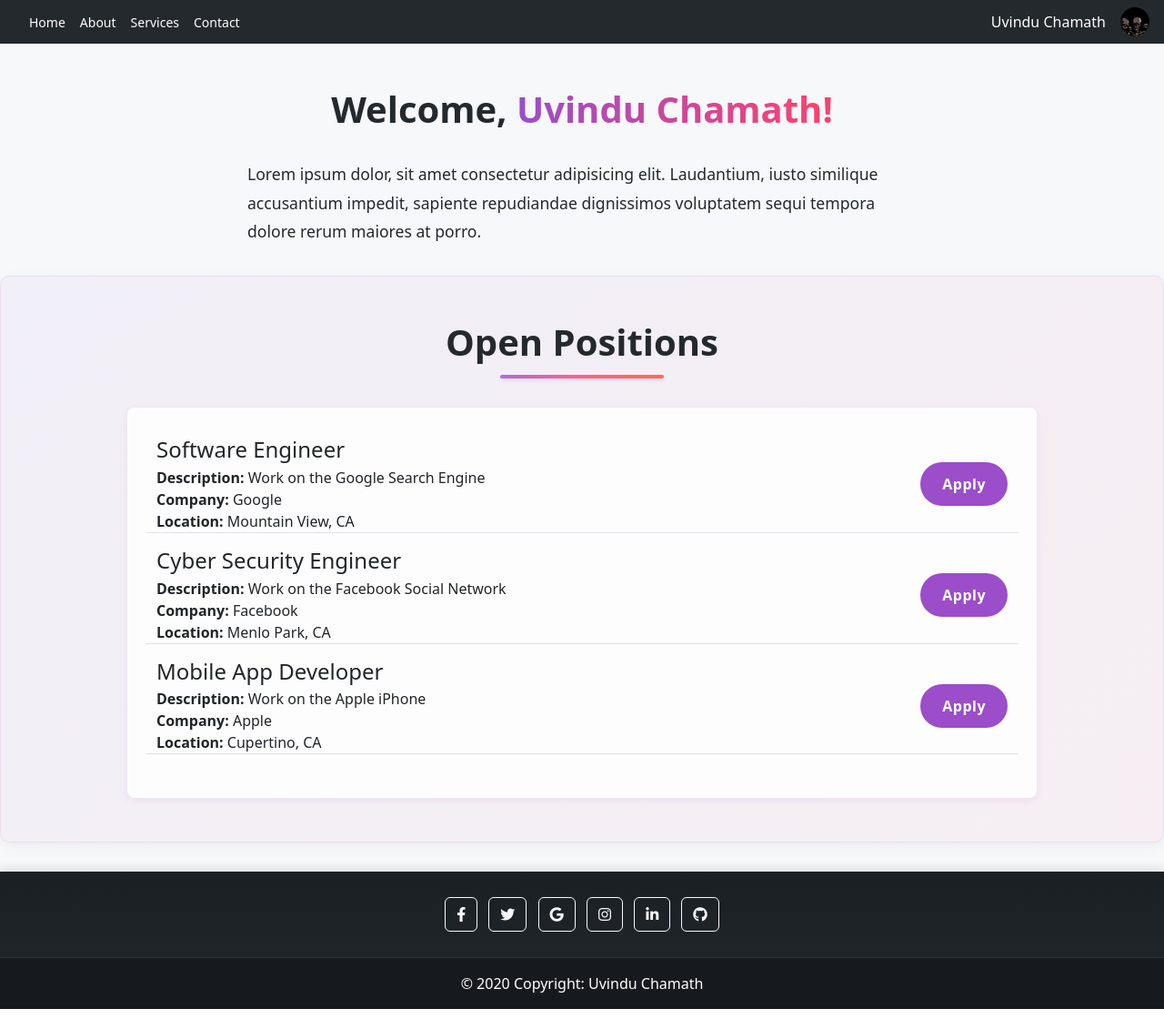
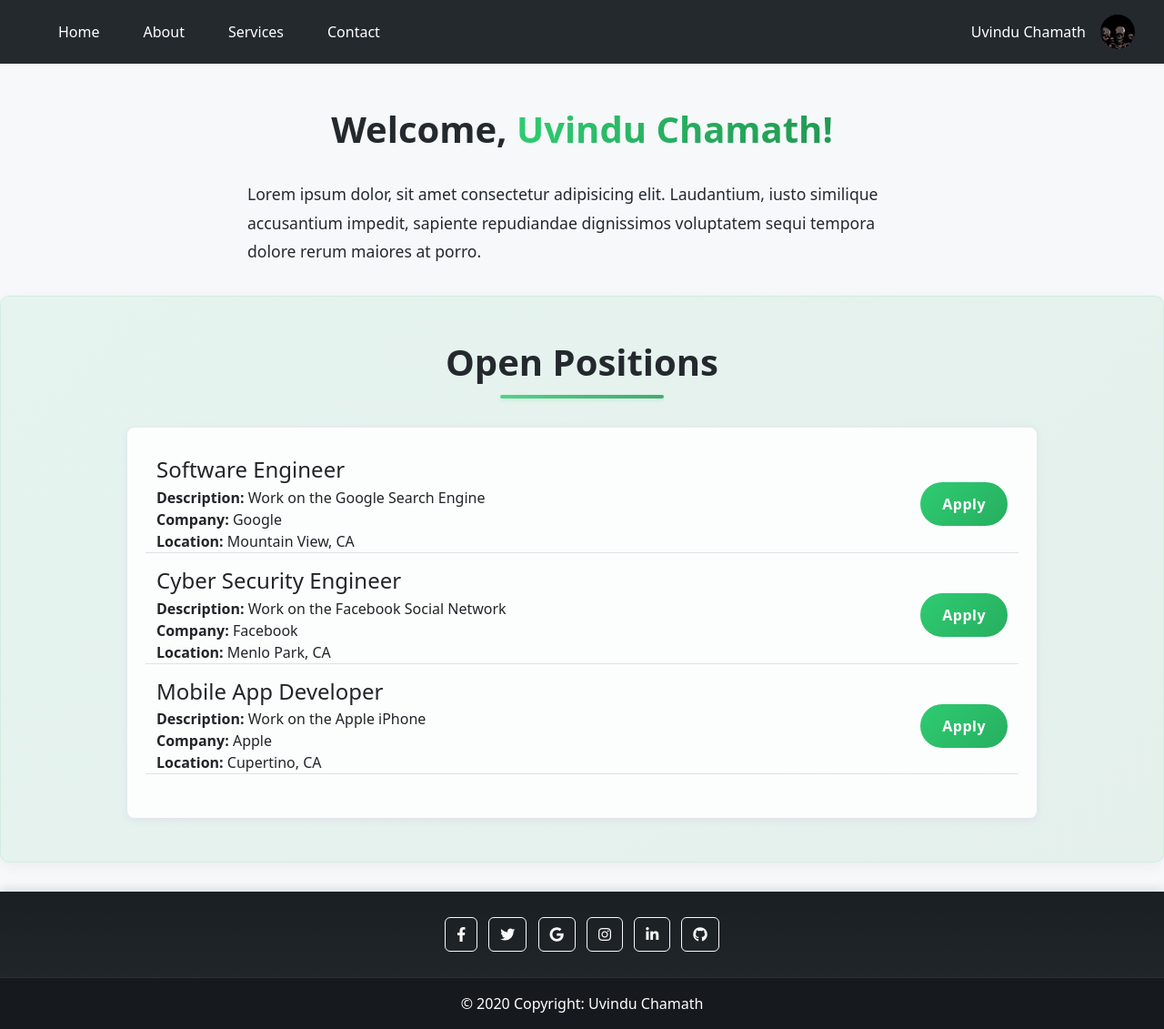
Before and after one commit to Uvindu-Chamath/my-website, a Flask app: page / in a window 1280 px wide. Shown: the whole page at 91% size. Before the commit the page ends 1109 px from the top, so only its background shows below. Run offline with Flask 3, Linux system fonts and the light colour scheme.

Commit message:
refactor styling for improved UI; updated gradients, hover effects, and dropdown interactions

```diff
--- a/templates/home.html
+++ b/templates/home.html
@@ -29,7 +29,7 @@
         }
 
         .welcome span {
-            background: linear-gradient(90deg, #9b4dca 0%, #ff416c 100%);
+            background: linear-gradient(90deg, #2ecc71 0%, #27ae60 50%, #219a52 100%);
             -webkit-background-clip: text;
             background-clip: text;
             color: transparent;
@@ -46,11 +46,15 @@
 
         .jobs-section {
             padding: 3rem 0;
-            background: linear-gradient(135deg, rgba(155, 77, 202, 0.05), rgba(255, 65, 108, 0.05));
+            background: linear-gradient(135deg,
+                rgba(46, 204, 113, 0.08) 0%,
+                rgba(39, 174, 96, 0.08) 50%,
+                rgba(33, 154, 82, 0.08) 100%
+            );
             margin: 2rem 0;
             box-shadow: 0 4px 15px rgba(0,0,0,0.05);
             border-radius: 10px;
-            border: 1px solid rgba(155, 77, 202, 0.1);
+            border: 1px solid rgba(46, 204, 113, 0.1);
         }
 
         .section-title {
@@ -71,10 +75,10 @@
             transform: translateX(-50%);
             width: 180px;
             height: 4px;
-            background: linear-gradient(90deg, #9b4dca 0%, #ff416c 50%, #ff4b2b 100%);
+            background: linear-gradient(90deg, #2ecc71 0%, #27ae60 50%, #219a52 100%);
             border-radius: 2px;
             opacity: 0.8;
-            box-shadow: 0 2px 4px rgba(155, 77, 202, 0.2);
+            box-shadow: 0 2px 4px rgba(46, 204, 113, 0.2);
         }
 
         @keyframes pulse {
@@ -89,7 +93,7 @@
         }
 
         .btn-custom {
-            background: #9b4dca;
+            background: linear-gradient(135deg, #2ecc71 0%, #27ae60 100%);
             border: none;
             color: white;
             padding: 0.75rem 2rem;
@@ -106,9 +110,9 @@
         }
 
         .btn-custom:hover {
-            background: #8a44b5;
+            background: linear-gradient(135deg, #27ae60 0%, #219a52 100%);
             transform: translateY(-2px);
-            box-shadow: 0 7px 20px rgba(155, 77, 202, 0.3);
+            box-shadow: 0 7px 20px rgba(46, 204, 113, 0.3);
             color: white;
             animation: pulse 1s infinite;
         }
@@ -125,7 +129,7 @@
             left: 0;
             width: 100%;
             height: 100%;
-            background: linear-gradient(45deg, #ff4b2b 0%, #ff416c 50%, #9b4dca 100%);
+            background: linear-gradient(45deg, #219a52 0%, #2ecc71 50%, #27ae60 100%);
             background-size: 200% auto;
             z-index: -1;
             transition: 0.5s ease;
@@ -151,10 +155,10 @@
             left: 0;
             width: 0%;
             height: 4px;
-            background: linear-gradient(90deg, #9b4dca 0%, #ff416c 100%);
+            background: linear-gradient(90deg, #2ecc71 0%, #27ae60 50%, #219a52 100%);
             z-index: 1030; /* Increased z-index to appear above navbar */
             transition: width 0.2s ease-out;
-            box-shadow: 0 2px 4px rgba(155, 77, 202, 0.2);
+            box-shadow: 0 2px 4px rgba(46, 204, 113, 0.2);
         }
 
         /* New styles for job items */
@@ -169,7 +173,7 @@
 
         .job-item:hover {
             transform: translateY(-2px);
-            box-shadow: 0 4px 8px rgba(155, 77, 202, 0.15);
+            box-shadow: 0 4px 8px rgba(46, 204, 113, 0.15);
         }
 
         .job-item:last-child {
@@ -192,7 +196,7 @@
             justify-content: space-between;
             align-items: center;
             padding-top: 1rem;
-            border-top: 1px solid rgba(155, 77, 202, 0.1);
+            border-top: 1px solid rgba(46, 204, 113, 0.1);
         }
     </style>
 </head>
--- a/templates/jobs.html
+++ b/templates/jobs.html
@@ -11,7 +11,7 @@
     }
 
     .btn-apply {
-        background: #9b4dca;
+        background: linear-gradient(135deg, #2ecc71 0%, #27ae60 100%);
         border: none;
         color: white;
         padding: 0.75rem 1.5rem;
@@ -28,9 +28,9 @@
     }
 
     .btn-apply:hover {
-        background: #8a44b5;
+        background: linear-gradient(135deg, #27ae60 0%, #219a52 100%);
         transform: translateY(-2px);
-        box-shadow: 0 7px 20px rgba(155, 77, 202, 0.3);
+        box-shadow: 0 7px 20px rgba(46, 204, 113, 0.4);
         color: white;
         animation: pulse 1s infinite;
     }
--- a/templates/nav.html
+++ b/templates/nav.html
@@ -10,7 +10,7 @@
             display: flex;
             justify-content: space-between;
             align-items: center;
-            padding: 0.5rem 1rem;
+            padding: 1rem 2rem;  /* Increased padding */
             background: #24292e;
             color: white;
             position: relative;
@@ -31,12 +31,36 @@
         .nav-links a {
             color: white;
             text-decoration: none;
-            font-size: 0.875rem;
-            transition: color 0.3s ease;
+            font-size: 1rem;  /* Increased font size */
+            padding: 0.5rem 1rem;  /* Added padding around links */
+            position: relative;
+            transition: all 0.3s ease;
         }
 
         .nav-links a:hover {
-            color: #0366d6;
+            color: #2ecc71;
+            transform: translateY(-2px);
+            background: linear-gradient(135deg,
+                rgba(46, 204, 113, 0.1) 0%,
+                rgba(39, 174, 96, 0.1) 100%
+            );
+            border-radius: 4px;
+        }
+
+        .nav-links a::after {
+            content: '';
+            position: absolute;
+            bottom: 0;
+            left: 50%;
+            width: 0;
+            height: 2px;
+            background: linear-gradient(90deg, #2ecc71 0%, #27ae60 100%);
+            transition: all 0.3s ease;
+            transform: translateX(-50%);
+        }
+
+        .nav-links a:hover::after {
+            width: 80%;
         }
 
         .profile {
@@ -47,21 +71,37 @@
         }
 
         .profile img {
-            height: 32px;
+            height: 38px;  /* Increased profile image size */
             border-radius: 50%;
             margin-left: 1rem;
+            transition: transform 0.2s ease, opacity 0.2s ease;
+        }
+
+        .profile img.clicked {
+            transform: scale(0.95);
+            opacity: 0.7;
         }
 
         .dropdown-menu {
-            display: none;
+            display: block;
             position: absolute;
-            top: 40px;
+            top: 50px;  /* Adjusted dropdown position */
             right: 0;
             background-color: #24292e;
             border: 1px solid #444;
             border-radius: 5px;
             box-shadow: 0 8px 16px rgba(0, 0, 0, 0.2);
             z-index: 1;
+            opacity: 0;
+            transform: translateY(-10px);
+            pointer-events: none;
+            transition: opacity 0.2s ease, transform 0.2s ease;
+        }
+
+        .dropdown-menu.show {
+            opacity: 1;
+            transform: translateY(0);
+            pointer-events: auto;
         }
 
         .dropdown-menu a {
@@ -99,7 +139,7 @@
                 display: none;
                 width: 100%;
                 position: absolute;
-                top: 50px;
+                top: 65px;  /* Adjusted mobile menu position */
                 left: 0;
                 background-color: #24292e;
                 flex-direction: column;
@@ -119,6 +159,12 @@
                 display: flex;
             }
         }
+
+        .profile span {
+            transition: transform 0.2s ease, opacity 0.2s ease;
+            display: inline-block;
+            margin-left: 1rem;  /* Changed from margin-right to margin-left */
+        }
     </style>
 </head>
 <body>
@@ -129,9 +175,9 @@
             <li><a href="#">Services</a></li>
             <li><a href="#">Contact</a></li>
         </ul>
-        <div class="profile" onclick="toggleDropdown()">
-            <span>{{username}}</span>
-            <img src="static/logo.jpg" alt="profile picture" class="profile">
+        <div class="profile">
+            <span onclick="handleClick(event, 'username')">{{username}}</span>
+            <img src="static/logo.jpg" alt="profile picture" class="profile" onclick="handleClick(event, 'image')">
             <div class="dropdown-menu">
                 <a href="#"><i class="fas fa-user"></i>Your profile</a>
                 <a href="#"><i class="fas fa-book"></i>Your repositories</a>
@@ -151,18 +197,57 @@
             navLinks.classList.toggle('active');
         }
 
-        function toggleDropdown() {
+        function toggleDropdown(event) {
+            event.stopPropagation();
             const dropdownMenu = document.querySelector('.dropdown-menu');
-            dropdownMenu.classList.toggle('show');
+            const isShown = dropdownMenu.classList.contains('show');
+
+            // Close any open dropdowns first
+            hideAllDropdowns();
+
+            if (!isShown) {
+                dropdownMenu.classList.add('show');
+            }
         }
 
-        document.addEventListener('click', function(event) {
-            const profile = document.querySelector('.profile');
-            const dropdownMenu = document.querySelector('.dropdown-menu');
-            if (!profile.contains(event.target)) {
-                dropdownMenu.classList.remove('show');
+        function hideAllDropdowns() {
+            const dropdowns = document.querySelectorAll('.dropdown-menu');
+            dropdowns.forEach(dropdown => dropdown.classList.remove('show'));
+        }
+
+        // Close dropdown when clicking outside
+        document.addEventListener('click', hideAllDropdowns);
+
+        function handleClick(event, type) {
+            // Handle animation
+            if (type === 'username') {
+                animateUsername(event);
+            } else {
+                animateProfilePic(event);
             }
-        });
+            // Handle dropdown
+            toggleDropdown(event);
+        }
+
+        function animateUsername(event) {
+            event.stopPropagation();
+            const username = event.target;
+            username.classList.add('clicked');
+
+            setTimeout(() => {
+                username.classList.remove('clicked');
+            }, 200);
+        }
+
+        function animateProfilePic(event) {
+            event.stopPropagation();
+            const profilePic = event.target;
+            profilePic.classList.add('clicked');
+
+            setTimeout(() => {
+                profilePic.classList.remove('clicked');
+            }, 200);
+        }
     </script>
 </body>
 </html>
```
